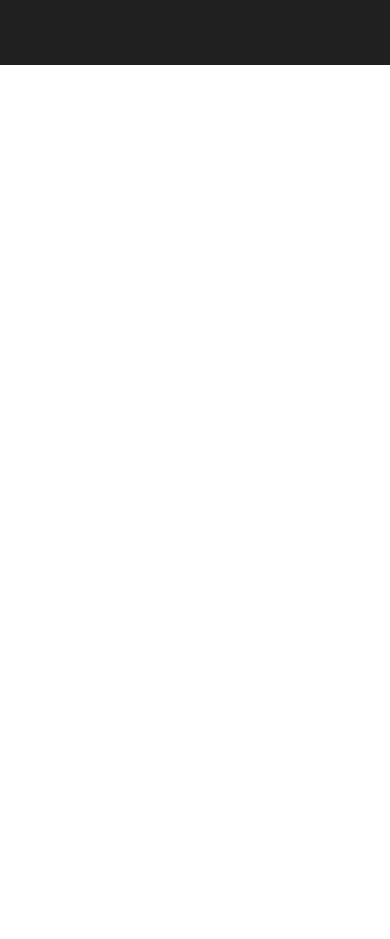
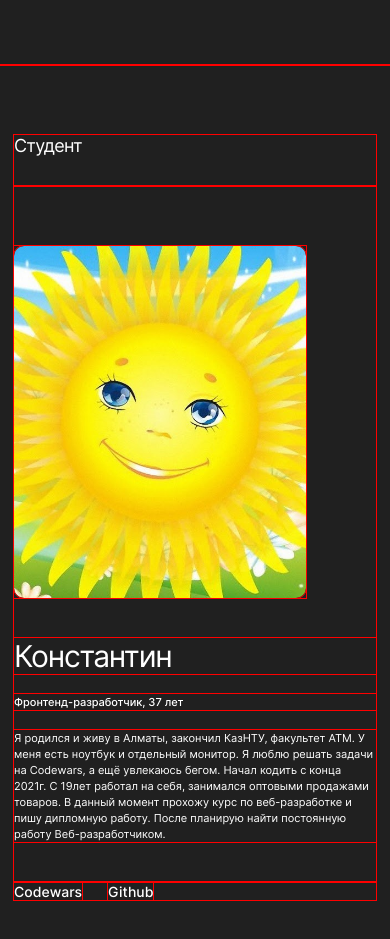
Before and after one commit to KonstantinSky1/movies-explorer-frontend, a React (Create React App) app: page / in a window 390 px wide. Shown: the part 2020-2959 px from the top of the page. Before the commit the page ends 2085 px from the top, so only its background shows below. Built offline with nearby package versions, Linux system fonts and the light colour scheme.

Commit message:
вёрстка 3процента

```diff
--- /dev/null
+++ b/src/components/AboutMe/AboutMe.css
@@ -0,0 +1,177 @@
+.aboutMe {
+  padding: 110px 70px 100px 70px;
+}
+
+.aboutMe__container {
+  max-width: 1140px;
+  margin: 0 auto;
+}
+
+.aboutMe__headerTitle {
+  margin: 0;
+  font-size: 22px;
+  line-height: 27px;
+  letter-spacing: -0.04em;
+  font-weight: 400;
+  border-bottom: 1px solid #DADADA;
+  padding-bottom: 23px;
+}
+
+.aboutMe__columns {
+  padding: 66px 0 0 0;
+  display: flex;
+  justify-content: space-between;
+}
+
+.aboutMe__textColumn {
+  max-width: 600px;
+  display: flex;
+  flex-direction: column;
+  justify-content: space-between;
+}
+
+.aboutMe__title {
+  margin: 0 0 18px 0;
+  font-weight: 400;
+  font-size: 50px;
+  line-height: 58px;
+  letter-spacing: -0.04em;
+}
+
+.aboutMe__subTitle {
+  margin: 0 0 26px 0;
+  font-weight: 500;
+  font-size: 18px;
+  line-height: 20px;
+}
+
+.aboutMe__text {
+  /* На случай переполнения текстом margin_bottom: */
+  margin: 0 0 10px 0;
+  font-size: 14px;
+  line-height: 22px;
+}
+
+.aboutMe__link {
+  margin: 0 20px 0 0;
+  text-decoration: none;
+  color: #fff;
+  font-weight: 500;
+  font-size: 14px;
+  line-height: 17px;
+}
+
+.aboutMe__link:last-child {
+  margin: 0;
+}
+
+.aboutMe__imgColumn {
+  width: 270px;
+  height: 327px;
+}
+
+.aboutMe__imgColumn img {
+  width: 100%;
+  height: 100%;
+  object-fit: cover;
+  border-radius: 10px;
+}
+
+@media screen and (max-width: 1025px){
+  .aboutMe {
+    padding: 90px 50px;
+  }
+
+  .aboutMe__textColumn {
+    max-width: 390px;
+  }
+}
+
+@media screen and (max-width: 769px){
+  .aboutMe__title {
+    margin: 0 0 16px 0;
+    font-size: 40px;
+    line-height: 40px;
+  }
+
+  .aboutMe__subTitle {
+    margin: 0 0 20px 0;
+    font-size: 12px;
+    line-height: 18px;
+  }
+
+  .aboutMe__text {
+    font-size: 12px;
+    line-height: 18px;
+    max-width: 364px;
+  }
+
+  .aboutMe__imgColumn {
+    width: 255px;
+    height: 307px;
+  }
+}
+
+@media screen and (max-width: 720px){
+  .aboutMe__textColumn {
+    max-width: 300px;
+  }
+}
+
+@media screen and (max-width: 660px){
+  .aboutMe__columns {
+    flex-direction: column;
+  }
+
+  .aboutMe__imgColumn {
+    width: 292px;
+    height: 352px;
+    order: -1;
+    margin: 0 0 40px 0;
+  }
+
+  .aboutMe__textColumn {
+    max-width: 100%;
+  }
+
+  .aboutMe__text {
+    max-width: 100%;
+    margin-bottom: 40px;
+  }
+}
+
+@media screen and (max-width: 450px){
+  .aboutMe {
+    padding: 70px 14px;
+  }
+
+  .aboutMe__headerTitle {
+    font-size: 18px;
+    line-height: 22px;
+    padding-bottom: 28px;
+  }
+
+  .aboutMe__columns {
+    padding-top: 60px;
+  }
+
+  .aboutMe__title {
+    margin-bottom: 20px;
+    font-size: 30px;
+    line-height: 36px;
+  }
+
+  .aboutMe__subTitle {
+    font-size: 11px;
+    line-height: 16px;
+  }
+
+  .aboutMe__text {
+    font-size: 11px;
+    line-height: 16px;
+  }
+
+  .aboutMe__link {
+    margin-right: 26px;
+  }
+}
--- /dev/null
+++ b/src/components/AboutMe/AboutMe.jsx
@@ -0,0 +1,32 @@
+import React from 'react';
+
+import './AboutMe.css';
+import studentPhoto from '../../images/delete.jpg';
+
+function AboutMe() {
+  return (
+    <section className="aboutMe">
+      <div className="aboutMe__container">
+        <h3 className="aboutMe__headerTitle">Студент</h3>
+        <div className="aboutMe__columns">
+          <div className="aboutMe__textColumn">
+            <div className="aboutMe__textContent">
+              <h2 className="aboutMe__title">Константин</h2>
+              <h3 className="aboutMe__subTitle">Фронтенд-разработчик, 37 лет</h3>
+              <p className="aboutMe__text">Я родился и живу в Алматы, закончил КазНТУ, факультет АТМ. У меня есть ноутбук и отдельный монитор. Я люблю решать задачи на Codewars, а ещё увлекаюсь бегом. Начал кодить с конца 2021г. С 19лет работал на себя, занимался оптовыми продажами товаров. В данный момент прохожу курс по веб-разработке и пишу дипломную работу. После планирую найти постоянную работу Веб-разработчиком.</p>
+            </div>
+            <div className="aboutMe__links">
+              <a className="aboutMe__link" target="_blank" href="https://www.codewars.com/users/KonstantinSky/completed">Codewars</a>
+              <a className="aboutMe__link" target="_blank" href="https://github.com/KonstantinSky1?tab=repositories">Github</a>
+            </div>
+          </div>
+          <div className="aboutMe__imgColumn">
+            <img src={studentPhoto} alt="Фото студента" />
+          </div>
+        </div>
+      </div>
+    </section>
+  );
+}
+
+export default AboutMe;
--- a/src/components/AboutProject/AboutProject.css
+++ b/src/components/AboutProject/AboutProject.css
@@ -2,7 +2,7 @@
   padding: 110px 70px 110px 70px;
 }
 
-.aboutProject__content {
+.aboutProject__container {
   max-width: 1140px;
   margin: 0 auto;
 }
--- a/src/components/AboutProject/AboutProject.jsx
+++ b/src/components/AboutProject/AboutProject.jsx
@@ -5,7 +5,7 @@ import './AboutProject.css';
 function AboutProject() {
   return (
     <section className="aboutProject">
-      <div className="aboutProject__content">
+      <div className="aboutProject__container">
         <h3 className="aboutProject__title">О проекте</h3>
         <div className="aboutProject__columns">
           <div className="aboutProject__column">
--- a/src/components/Header/Header.css
+++ b/src/components/Header/Header.css
@@ -2,7 +2,7 @@
   padding: 18px 70px 38px 70px;
 }
 
-.header__content {
+.header__container {
   width: 100%;
   max-width: 1140px;
   margin: 0 auto;
--- a/src/components/Header/Header.jsx
+++ b/src/components/Header/Header.jsx
@@ -7,7 +7,7 @@ import headerLogo from '../../images/headerLogo.svg';
 function Header() {
   return (
     <header className="header">
-      <div className="header__content">
+      <div className="header__container">
         <img
           className="header__logo"
           src={headerLogo}
--- a/src/components/Main/Main.jsx
+++ b/src/components/Main/Main.jsx
@@ -3,6 +3,7 @@ import React from "react";
 import Promo from '../Promo/Promo.jsx';
 import AboutProject from '../AboutProject/AboutProject.jsx';
 import Techs from '../Techs/Techs.jsx';
+import AboutMe from '../AboutMe/AboutMe.jsx';
 
 function Main() {
   return (
@@ -10,6 +11,7 @@ function Main() {
       <Promo />
       <AboutProject />
       <Techs />
+      <AboutMe />
     </main>
   );
 }
--- a/src/components/Promo/Promo.css
+++ b/src/components/Promo/Promo.css
@@ -2,11 +2,7 @@
   padding: 0 40px 0 40px;
 }
 
-.promo__contentWrapper {
-  padding-bottom: 30px;
-}
-
-.promo__content {
+.promo__container {
   max-width: 1200px;
   min-height: 493px;
   margin: 0 auto;
@@ -35,7 +31,7 @@
     padding-right: 20px;
   }
 
-  .promo__content {
+  .promo__container {
     min-height: 834px;
   }
 
@@ -61,7 +57,7 @@
     padding-right: 14px;
   }
 
-  .promo__content {
+  .promo__container {
     min-height: 586px;
     padding-bottom: 17px;
   }
--- a/src/components/Promo/Promo.jsx
+++ b/src/components/Promo/Promo.jsx
@@ -6,10 +6,10 @@ import NavTab from '../NavTab/NavTab.jsx';
 function Promo() {
   return (
     <section className="promo">
-        <div className="promo__content">
-          <h1 className="promo__title">Учебный проект студента факультета Веб-разработки.</h1>
-          <NavTab />
-        </div>
+      <div className="promo__container">
+        <h1 className="promo__title">Учебный проект студента факультета Веб-разработки.</h1>
+        <NavTab />
+      </div>
     </section>
   );
 }
--- a/src/components/Techs/Techs.css
+++ b/src/components/Techs/Techs.css
@@ -3,7 +3,7 @@
   padding: 100px 70px 100px 70px;
 }
 
-.techs__content {
+.techs__container {
   max-width: 1140px;
   margin: 0 auto;
 }
--- a/src/components/Techs/Techs.jsx
+++ b/src/components/Techs/Techs.jsx
@@ -5,7 +5,7 @@ import './Techs.css';
 function Techs() {
   return (
     <section className="techs">
-      <div className="techs__content">
+      <div className="techs__container">
         <h3 className="techs__headerTitle">Технологии</h3>
         <div className="techs__textBlock">
           <h2 className="techs__title">7 технологий</h2>
```
Also changed, not shown: src/images/delete.jpg (added).
